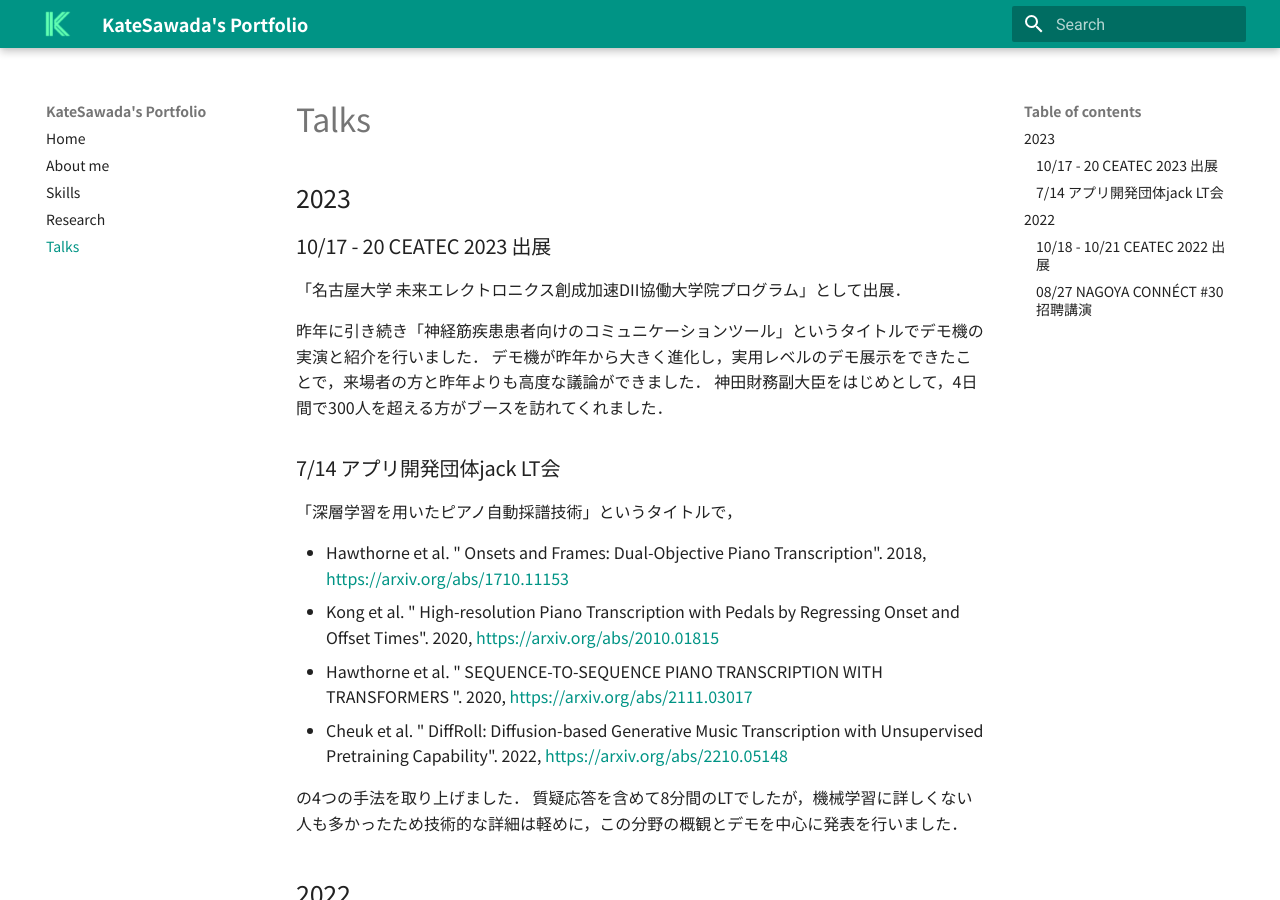
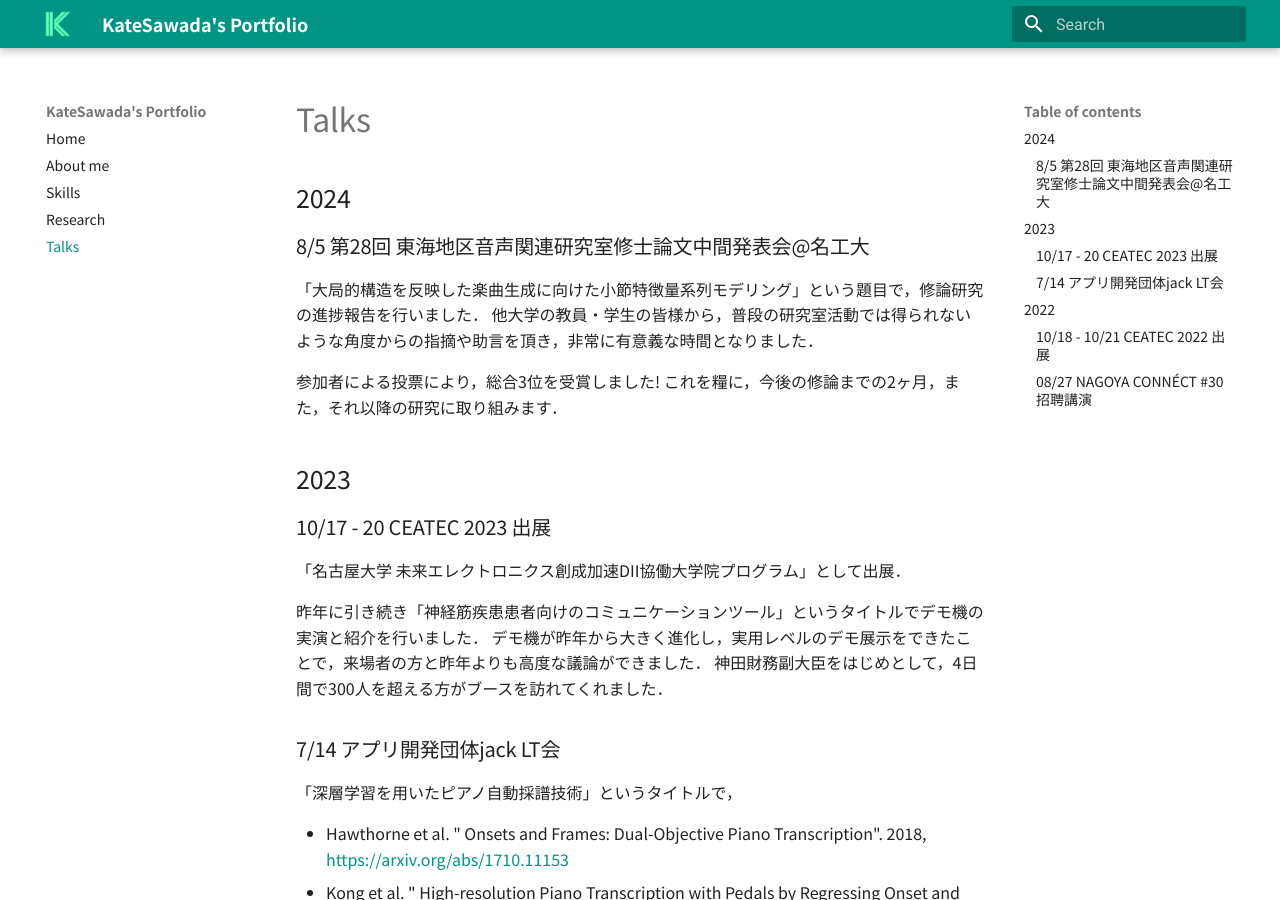
Before and after one commit to KateSawada/KateSawada.github.io, an MkDocs documentation site: the page built from docs/talks.md, in a window 1280 px wide and 900 px high. Built offline with MkDocs 1.6.1 and Material for MkDocs 9.7.7, drawn with Linux system fonts in a browser that asks for light colours; nearby versions of some CDN libraries.

Commit message:
0805修論中間追加

```diff
--- a/docs/about.md
+++ b/docs/about.md
@@ -43,6 +43,7 @@ I am interested in automatic music score arrangement, symbolic music generation
 |2022.6 | Tongaliビジネスプランコンテスト2022 チームopen sesame 優秀賞 & 名古屋銀行賞 & 愛知県信用保証協会賞 |
 |2023.10 | JPHACKS2023 名古屋ブロック Best Hack Day Award |
 |2023.11 | 第3回TMIシンポジウム ポスター発表 優秀賞 |
+|2024.08 | 第28回 東海地区音声関連研究室修士論文中間発表会（後援: 日本音響学会東海支部） 総合3位 |
 
 ## Hobbies
 
--- a/docs/talks.md
+++ b/docs/talks.md
@@ -3,6 +3,14 @@ title: Talks
 ---
 
 # Talks
+
+## 2024
+
+### 8/5 第28回 東海地区音声関連研究室修士論文中間発表会@名工大
+「大局的構造を反映した楽曲生成に向けた小節特徴量系列モデリング」という題目で，修論研究の進捗報告を行いました．
+他大学の教員・学生の皆様から，普段の研究室活動では得られないような角度からの指摘や助言を頂き，非常に有意義な時間となりました．
+
+参加者による投票により，総合3位を受賞しました! これを糧に，今後の修論までの2ヶ月，また，それ以降の研究に取り組みます．
 
 ## 2023
 
```
